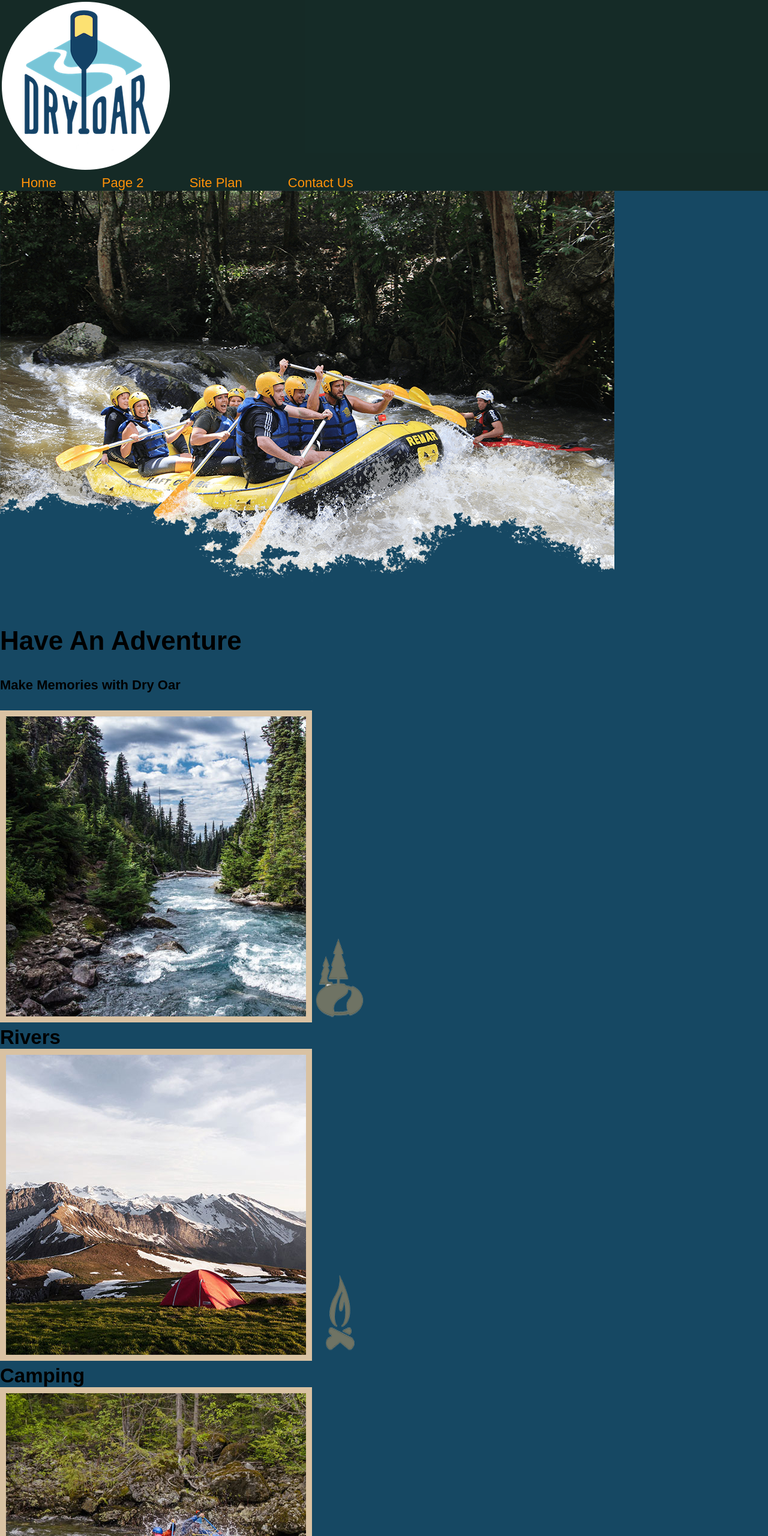
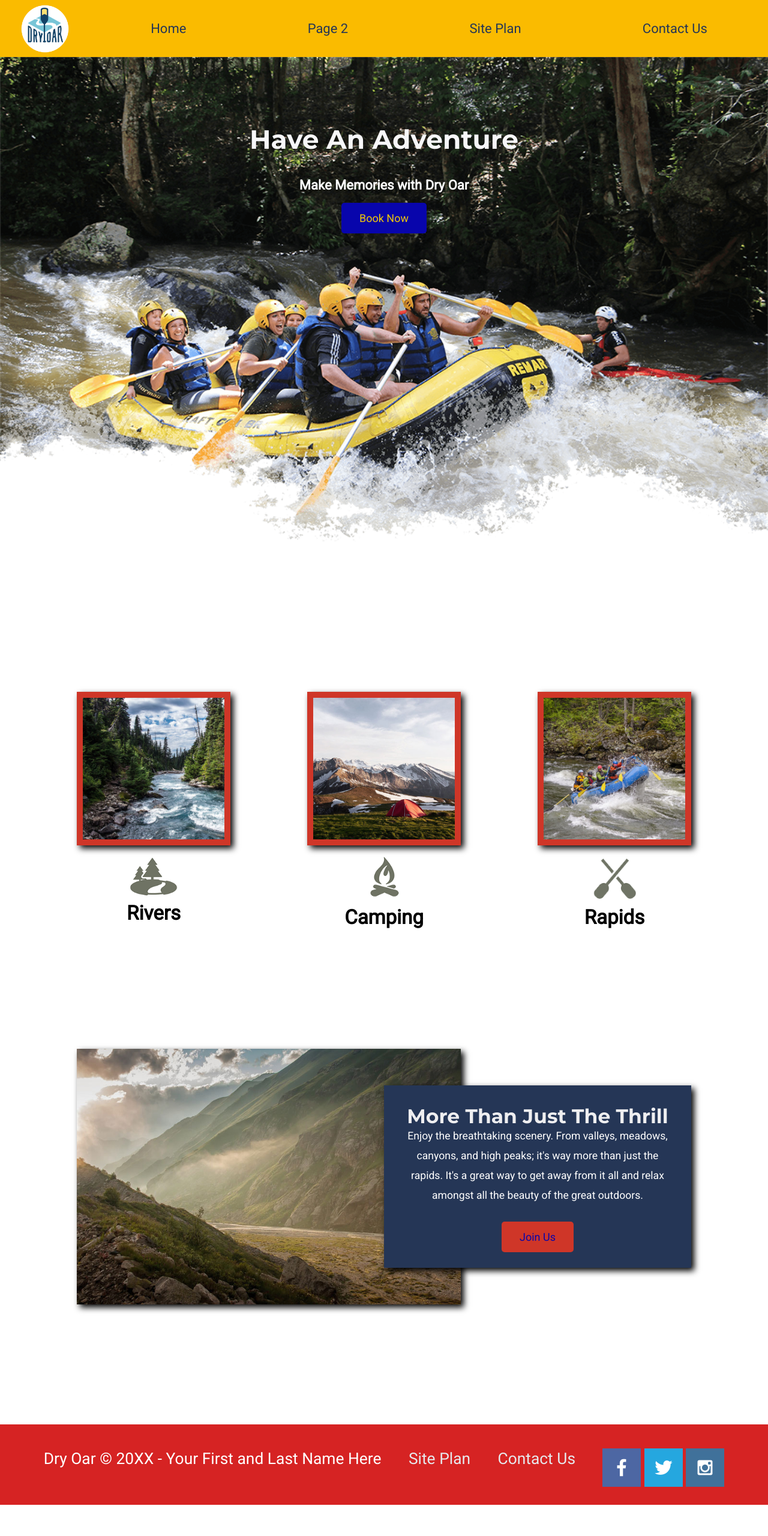
Before and after one commit to xerxeskingz/wdd130, a plain HTML site: page wwr/index.html in a window 1280 px wide. Shown: the top 2560 px of the page at 60% size. After the commit the page ends 2508 px from the top, so only its background shows below. Drawn offline with Linux system fonts and the light colour scheme; a web font is replaced by a local one.

Commit message:
Changes in CSS

```diff
--- /dev/null
+++ b/freshsite/styless/rawfilestyles.css
@@ -0,0 +1,230 @@
+@import url('https://fonts.googleapis.com/css2?family=Mooli&family=Roboto:wght@500&display=swap');
+body div{
+    max-width: 1600px;
+    margin: auto;
+}
+main {
+    text-align: center;
+}
+
+#background {
+    height: 725px;
+}
+body {
+    background-color: #fcfbfb;
+}
+header {
+    background-color:rgba(20,30,13, .7);
+}
+header {
+    display: grid;
+    grid-template-columns: 150px auto;
+}
+nav a:hover {
+    background-color: black;
+}
+nav a:hover {
+    background-color: black;
+    color: #d9c2a3;
+}
+nav {
+    display: flex;
+    justify-content: space-around;
+}
+#logo_link {
+    padding-top: 5px;
+    justify-self: center;
+    align-self: center;
+}
+.icon {
+    width: 80px;
+}
+nav a {
+    text-align: center;
+    color: #fcfbfb;
+    text-decoration: none;
+}
+footer p {
+    font-size: 1.2em;
+}
+footer p a:hover {
+    text-decoration: underline;
+}
+.home-title {
+    font-family: 'Roboto', 'Mooli', sans-serif;
+    font-size: 2em;
+}
+.msg {
+    background-color: #6f7364;
+    line-height: 1.5em;
+  }
+  body {
+    background-color: #fcfbfb;
+    font-family: Raleway, Arial, sans-serif;
+    font-size: 22px;
+    margin: 0;
+    padding: 0;
+}
+h2 {
+    margin: 0;
+}
+nav a {
+    text-decoration: none;
+    color: #fcfbfb;
+    text-align: center;
+    padding: 35px;
+}
+.book, .join {
+    background-color: #d9c2a3;
+    color: black;
+    text-decoration: none;
+    font-size: 18px;
+    padding: 15px 30px;
+    margin-top: 50px;
+    border-radius: 5px;
+}
+.card-img {
+    border: 10px solid #d9c2a3;
+}
+main section img {
+    box-sizing: border-box;
+}
+#logo_link  {
+    padding-top: 5px;
+    justify-self: center;
+    align-self: center;
+}
+}
+nav a   {
+    padding: 35px;
+}
+.book, .join {
+    padding: 15px 30px;
+}
+.icon   {
+    padding-top: 10px;
+}
+.msg   {
+    padding: 35px;
+    background-color: #6f7364;
+    grid-column: 6/10;
+    grid-row: 6/7;
+    box-shadow: 5px 5px 10px #6f7364;
+}
+.msg p   {
+    padding-bottom: 15px;
+}
+footer   {
+    padding: 25px 50px;
+}
+footer .social img  {
+    padding-top: 15px;
+}
+.home-title  {
+    margin-top: 10px;
+}
+.book, .join   {
+    margin-top: 50px;
+}
+.rivers-card, .camping-card, .rapids-card   {
+    margin: 200px 0;
+}
+footer   {
+    margin-top: 200px;
+}
+header {
+    display: grid;
+    grid-template-columns: 150px auto;
+}
+nav {
+    display: flex;
+    justify-content: space-around;
+}
+#hero {
+    display: grid;
+    grid-template-columns: 1fr 3fr 1fr;
+    margin-top: -100px;
+}
+#hero-box {
+    grid-column: 1/4;
+    grid-row: 1/3;
+    z-index: -1;
+}
+#hero-msg h4 {
+    color: white;
+}
+#hero-msg {
+    grid-column: 2/3;
+    grid-row: 1/2;
+    margin-top: 100px;
+}
+.card-img, .mountains {
+    width: 100%;
+}
+footer {
+    background-color: #6f7364;
+    padding: 25px 50px;
+    margin-top: 200px;
+    display: flex;
+    justify-content: space-around;
+    align-items: center;
+}
+.card-img {
+    border: 10px solid #d9c2a3;
+    transition: transform .5s;
+    box-shadow: 5px 5px 10px #6f7364;
+}
+.card-img:hover {
+    opacity: .6;
+    transform: scale(1.1);
+}
+.mountains {
+    width: 100%;
+    grid-column: 2/7;
+    grid-row: 5/8;
+    box-shadow: 5px 5px 10px #6f7364;
+}
+
+@media screen and (max-width: 900px) {
+    #hero, .home-grid {
+        display: block;
+        height: auto;
+    }
+    nav, footer {
+        flex-direction: column;
+    }
+    nav a {
+        display: block;
+        padding: 15px;
+    }
+    #hero {
+        margin-top: 0;
+    }
+    #hero-msg {
+        margin-top: 0;
+    }
+    #hero-msg h4 {
+        display: none;
+    }
+    #hero-msg h1 {
+        color: #6f7364;
+    }
+    .home-title {
+        font-size: 25px;
+    }
+    .rivers-card, .camping-card, .rapids-card {
+        margin: 50px auto;
+        width: 60%;
+    }
+    #background {
+        display: none;
+    }
+    .mountains, .msg {
+        width: 80%;
+        display: block;
+        margin: 0 auto;
+    }
+    footer {
+        margin-top: 25px;
+    }
+}
--- a/wwr/index.html
+++ b/wwr/index.html
@@ -1,15 +1,13 @@
 <!DOCTYPE html>
-<html lang="en">
+<html>
+  <head>
     <link rel="stylesheet" href="styles/styles.css">
-<head>
     <meta charset="UTF-8">
+    <meta http-equiv="X-UA-Compatible" content="IE=edge">
     <meta name="viewport" content="width=device-width, initial-scale=1.0">
     <title>Whitewater Rafting Vacations | Dry Oar Boating | Home</title>
   </head>
   <body>
-    <div
-    id="content">
-    </div>
     <header>
         <a id="logo_link" href="index.html">
             <img class="logo" src="images/logo.png" alt="Dry Oar Logo">
@@ -29,11 +27,13 @@
             <h1 class="home-title">Have An Adventure</h1>
             <h4>Make Memories with Dry Oar </h4>
             <div class='button-box'>
+                <a class='book' href="contactus.html">Book Now</a>
+            </div>
         </section>
     </div>
     <main class="home-grid">
         <section class="rivers-card">
-                <img class="card-img" src="images/rivers.jpg" alt="river ">
+            <img class="card-img" src="images/rivers.jpg" alt="river in forest">
             <img class="icon" src="images/river_icon.png" alt="river icon">
             <h2>Rivers</h2>
         </section>
@@ -47,35 +47,28 @@
             <img class="icon" src="images/oars.png" alt="oars icon">
             <h2>Rapids</h2>
         </section>
-            <div id="background"></div>
         <img class="mountains" src="images/mountains.jpg" alt="Misty mountains">
         <section class="msg">
             <h2>More Than Just The Thrill</h2>
             <p>Enjoy the breathtaking scenery. From valleys, meadows, canyons, and high peaks; it's way more than just the rapids. It's a great way to get away from it all and relax amongst all the beauty of the great outdoors. </p>
             <a class='join' href="rivers.html">Join Us</a>
         </section>
-
-            <img class="mountains" src="images/mountains.jpg" alt="Mountains">
-            <section class="msg">
-                <h2>More Than Just The Thrill</h2>
-                <p>Enjoy the breathtaking scenery. From valleys, meadows, canyons, and high peaks; it's way more than just the rapids. It's a great way to get away from it all and relax amongst all the beauty of the great outdoors. </p>
-                <a class='join' href="rivers.html">Join Us</a>
-            </section>
-
     </main>
     <footer>
         <p>Dry Oar &copy; 20XX - Your First and Last Name Here</p>
     <p><a href="site-plan-rafting.html">Site Plan</a></p>
     <p><a href="contactus.html">Contact Us</a></p>
     <div class="social">
-            <a href="https://facebook.com" target="_blank">
+        <a href="https://facebook.com">
             <img src="images/facebook.png" alt="fb icon">
         </a>
-            <a href="https://twitter.com" target="_blank">
+        <a href="https://twitter.com">
             <img src="images/twitter.png" alt="twitter icon">
         </a>
-            <a href="https://instagram.com" target="_blank">
+        <a href="https://instagram.com">
             <img src="images/instagram.png" alt="instagram icon">
         </a>
     </div>
     </footer>
+  </body>
+</html>
--- a/wwr/styles/styles.css
+++ b/wwr/styles/styles.css
@@ -1,73 +1,200 @@
-@import url('https://fonts.googleapis.com/css2?family=Mooli&family=Roboto:wght@500&display=swap');
+/* Add @import for the chosen fonts */
+@import url('https://fonts.googleapis.com/css2?family=Montserrat:wght@700&family=Roboto:wght@400&family=Lobster&display=swap');
 
-/* change the values below to your chosen font(s) */
---heading-font: "Mooli";
---paragraph-font: Roboto, Helvetica, sans-serif;
+header {
+    display: grid;
+    grid-template-columns: 150px auto;
+}
 
+#content {
+    max-width: 1600px;
+    margin: 0 auto;
+}
 
-nav a
-#hero-msg h1, #hero-msg h4
-.button-box
-main section
+#hero-msg h1, #hero-msg h4 {
+    text-align: center;
+}
 
+.button-box {
+    text-align: center;
+}
 
-#background {
-    height: 700px;
+.home-grid {
+    display: grid;
+    grid-template-columns: repeat(10, 1fr);
+}
+
+main section {
+    text-align: center;
+}
+
+main section img {
+    box-sizing: border-box;
 }
 
 body {
-    background-color: #c1abab;
-}
-header {
-    background-color:rgba(13, 58, 75, 0.7);
-}
-nav a:hover {
-    background-color: rgb(121, 220, 34);
-}
-nav a
-#hero-msg h1, #hero-msg h4
-.button-box
-main section
-
-#background {
-    height: 300px;
+    background-color: white;
+    font-family: 'Roboto', 'Montserrat', 'Arial', sans-serif; /* Backup fonts */
+    font-size: 22px; /* Adjusted default font size */
+    margin: 0; /* Reset margin to zero */
+    padding: 0; /* Reset padding to zero */
 }
 
-body
-header
-nav a:hover
-.book, .join
-.book:hover, .join:hover
-#background
-.msg
-footer
-
-body {
-    background-color: #fcfbfb;
-}
-header {
-    background-color:rgba(20,30,13, .7);
-}
-nav a:hover {
-    background-color: black;
-}
-
-nav a:hover {
-    background-color: black;
-    color: #d9c2a3;
+h2 {
+    margin: 0;
 }
 
 
 
-.icon {
-    width: 80px;
-    height: 150px;
+
+
+header {
+    background-color: rgb(250, 187, 0);
+    display: grid;
+}
+
+#logo_link {
+    padding-top: 5px;
+    justify-self: center;
+    align-self: center;
+}
+
+nav {
+    display: flex;
+    justify-content: space-around;
 }
 
 nav a {
     text-align: center;
-    color: #fcfbfb;
+    background-color:rgb(250, 187, 0);
+    color: #253656;
     text-decoration: none;
+    padding: 35px;
+}
+
+nav a:hover {
+    background-color:#021868;
+    color: rgb(250, 187, 0);
+}
+
+.home-title {
+    color: #f7f7f9;
+    font-family: 'Montserrat', 'Arial', sans-serif; /* Use the headline font with backup fonts */
+    font-size: 2em; /* Make it twice as big as the default font size */
+    margin-top: 10px; /* Added margin */
+
+}
+
+h4 {
+    color: #0805ac;
+}
+
+.book, .join {
+    background-color: #CF3628 ;
+    color: #0805ac;
+    text-decoration: none;
+    font-size: 18px;
+    padding: 15px 30px;
+    margin-top: 50px;
+    border-radius: 5px;
+}
+
+.book, .join:hover {
+    background-color: #0805ac;
+    color: #f0c808;
+}
+
+.card-img {
+    border: 10px solid#CF3628;
+    transition: transform .5s;
+    box-shadow: 5px 5px 10px #000000;
+}
+
+.card-img:hover {
+    opacity: .6;
+    transform: scale(1.1);
+}
+
+.card-img, .mountains {
+    width: 100%;
+}
+
+#background {
+    height: 725px;
+    background-color: #CF3628;
+    grid-column: 1/11;
+    grid-row: 4/9;
+}
+
+.icon {
+    width: 80px;
+    padding-top: 10px;
+}
+
+.mountains {
+    width: 100%;
+    grid-column: 2/7;
+    grid-row: 5/8;
+    box-shadow: 5px 5px 10px #000000;
+}
+
+.msg {
+    background-color:  #253656;
+    line-height: 1.5em;
+    padding: 35px;
+    grid-column: 6/10;
+    grid-row: 6/7;
+    box-shadow: 5px 5px 10px #000000;
+
+}
+
+.msg h2 {
+    color: #eeeef0;
+    font-family: 'Montserrat', 'Arial', sans-serif; /* Use the headline font with backup fonts */
+}
+
+.msg p {
+    color: rgb(254, 254, 254);
+    font-size: 0.8em; /* Adjusted font size */
+    padding-bottom: 15px;
+}
+
+.rivers-card, .camping-card, .rapids-card {
+    margin: 200px 0;
+}
+
+.rivers-card {
+    grid-column: 2/4;
+    grid-row: 2/3;
+}
+
+.camping-card {
+    grid-column: 5/7;
+    grid-row: 2/3;
+}
+
+.rapids-card {
+    grid-column: 8/10;
+    grid-row: 2/3;
+}
+
+footer {
+    background-color:#d62323;
+    color: #ffffff;
+    padding: 25px 50px;
+    margin-top: 200px;
+    display: flex;
+    justify-content: space-around;
+    align-items: center;
+}
+
+footer a {
+    color: #e6e8ec;
+    text-decoration: none;
+}
+
+footer a:hover {
+    color: #022668;
 }
 
 footer p {
@@ -78,46 +205,115 @@ footer p a:hover {
     text-decoration: underline;
 }
 
-.home-title {
-    font-family: 'Rock Salt', 'Bradley Hand', sans-serif;
-    font-size: 2em;
+footer .social img {
+    padding-top: 15px;
 }
 
-.msg {
-    background-color: #6f7364;
-    line-height: 1.5em;
-  }
+.logo {
+    width: 80px;
+}
 
-  body {
-    background-color: #164863;
-    font-family: Raleway, Arial, sans-serif;
-    font-size: 22px;
-    margin: 0;
+#hero {
+    display: grid;
+    grid-template-columns: 1fr 3fr 1fr;
+
+}
+
+#hero-box {
+    grid-column: 1/4;
+    grid-row: 1/3;
+    z-index: -1;
+}
+
+#hero-img {
+    width: 100%;
+}
+
+#hero-msg {
+    grid-column: 2/3;
+    grid-row: 1/2;
+    margin-top: 100px;
+}
+
+#hero-msg h4 {
+    color: white;
+}
+
+@media screen and (max-width: 900px) {
+    #hero, .home-grid {
+        display: block;
+        height: auto;
+    }
+
+    nav, footer {
+        flex-direction: column;
+    }
+    nav a {
+        display: block;
+        padding: 15px;
+    }
+    #hero {
+        margin-top: 0;
+    }
+    #hero-msg {
+        display: none;
+    }
+
+    .home-title {
+        font-size: 25px;
+        color: #6f7364;
+    }
+
+    .rivers-card, .camping-card, .rapids-card {
+        margin: 50px auto;
+        width: 60%;
+    }
+
+    #background {
+        display: none;
+    }
+
+    .mountains, .msg {
+        width: 80%;
+        display: block;
+        margin: 0 auto;
+    }
+
+    footer {
+        margin-top: 25px;
+    }
+}
+
+/* Add this to your existing CSS or create a new stylesheet */
+
+ul {
+    list-style-type: none;
     padding: 0;
-  }
-  h2 {
-    margin: 0;
-  }
+}
 
-  nav a {
-    text-decoration: none;
-    color: #FF9209;
+li {
+    font-weight: bold;
+    margin-bottom: 10px;
+}
+
+p {
+    margin-top: 0;
+    margin-bottom: 20px;
+}
+
+/* Move the list items to the left */
+section ul {
+    text-align: left;
+}
+
+/* Optional: Center the text inside the section */
+section {
     text-align: center;
-    padding: 35px;
-  }
+}
 
-  .book, .join {
-    background-color: #DADDB1;
-    color: rgb(177, 60, 60);
-    text-decoration: none;
-    font-size: 18px;
-    padding: 15px 30px;
-    margin-top: 50px;
-    border-radius: 5px;
+section li::before {
+    content: '\2022'; /* Unicode character for a bullet point */
+    display: inline-block;
+    width: 1em;
+    margin-left: -1em;
 }
-.card-img {
-    border: 10px solid #d9c2a3;
-}
-main section img {
-    box-sizing: border-box;
-}
```
Lines whose indentation alone changed are shown as unchanged.
